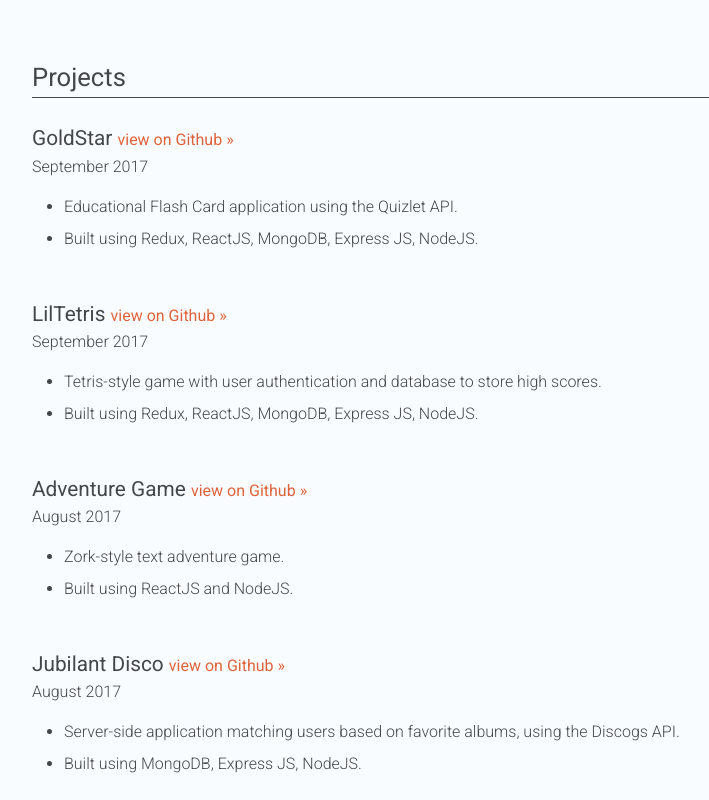
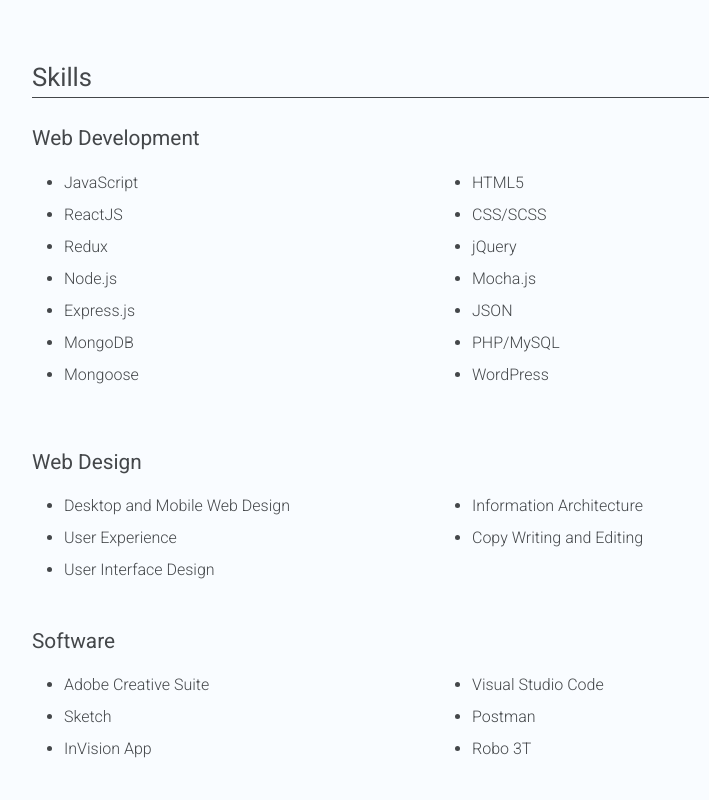
Before and after one commit to anwarmontasir/anwarmontasir.com, a plain HTML site: page index.html in a window 1280 px wide. Shown: the part 680-1480 px from the top of the page, without its empty margins (208-917 px from the left). Drawn offline with nearby package versions, Linux system fonts and the light colour scheme; some packages are replaced by stand-ins of ours; a script that the page names is missing.

Commit message:
work on skills section

```diff
--- a/css/style.css
+++ b/css/style.css
@@ -100,6 +100,11 @@
 .h3-small {font-size: 1rem;}
 section ul {margin: 0 0 3em 2em;}
 section ul li {margin-bottom: .5em;}
+.skills-ul {
+    column-count: 2;
+    margin: 1em 0 2em;
+    column-fill: balance;
+}
 
 footer p {
     margin-top: 10em;
--- a/index.html
+++ b/index.html
@@ -20,6 +20,8 @@
             <div id="nav-wrapper">
                 <a id="open-menu" href="#"><span class="fa fa-bars fa-2x"></span><span class="clip">Menu</span></a>
                 <ul>
+                    <li><a href="#skills">Skills</a></li>
+                    <li><a href="#projects">Projects</a></li>
                     <li><a href="#projects">Projects</a></li>
                     <li><a href="#profile">Profile</a></li>
                     <li><a href="#experience">Experience</a></li>
@@ -56,6 +58,52 @@
     </header>
 
     <main>
+
+        <section id="skills">
+            <h2>Skills</h2>
+            <h3>Web Development</h3>
+            <div class="skills-ul">
+                <ul>
+                    <li>JavaScript</li>
+                    <li>ReactJS</li>
+                    <li>Redux</li>
+                    <li>Node.js</li>
+                    <li>Express.js</li>
+                    <li>MongoDB</li>
+                    <li>Mongoose</li>
+                    <li>HTML5</li>
+                    <li>CSS/SCSS</li>
+                    <li>jQuery</li>
+                    <li>Mocha.js</li>
+                    <li>JSON</li>
+                    <li>PHP/MySQL</li>
+                    <li>WordPress</li>
+                </ul>
+            </div>
+            <h3>Web Design</h3>
+            <div class="skills-ul">
+                <ul>
+                    <li>Desktop and Mobile Web Design</li>
+                    <li>User Experience</li>
+                    <li>User Interface Design</li>
+                    <li>Information Architecture</li>
+                    <li>Copy Writing and Editing</li>
+                </ul>
+            </div>
+            <h3>Software</h3>
+            <div class="skills-ul">
+                <ul>
+                    <li>Adobe Creative Suite</li>
+                    <li>Sketch</li>
+                    <li>InVision App</li>
+                    <li>Visual Studio Code</li>
+                    <li>Postman</li>
+                    <li>Robo 3T</li>
+                </ul>
+            </div>
+
+        </section>
+
         <section id="projects">
             <h2>Projects</h2>
             <h3>GoldStar <span class="h3-small"><a href="http://bit.ly/2wVlA1P" target="_blank">view on Github &raquo;</a></span></h3>
@@ -106,7 +154,8 @@
             <p>Assistant Professor, October 2002–present</p>
             <ul>
                 <li>Taught web design and development courses including HTML5/CSS, JavaScript, User Interface Design, and User
-                    Experience.</li>
+                    Experience.
+                </li>
                 <li>Participated on a variety of curriculum design and portfolio review committees.</li>
                 <li>Schools include <a href="https://pcc.edu/" target="_blank">Portland Community College</a>, <a href="http://clark.edu/"
                         target="_blank">Clark College</a>, <a href="http://fitnyc.edu/" target="_blank">Fashion Institute of Technology (FIT)</a>,
@@ -155,7 +204,12 @@
         </section>
     </main>
 
-    <footer><p>©<script>document.write(new Date().getFullYear())</script> Anwar Montasir</p></footer>
+    <footer>
+        <p>©
+            <script>
+                document.write(new Date().getFullYear())
+            </script> Anwar Montasir</p>
+    </footer>
 
     <script src="http://code.jquery.com/jquery-latest.min.js"></script>
     <script src="https://cdnjs.cloudflare.com/ajax/libs/retina.js/2.1.2/retina.min.js"></script>
```
